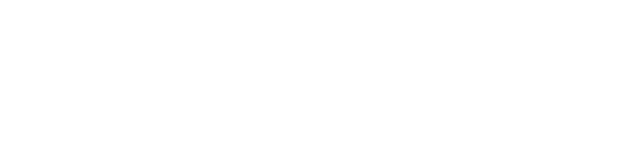
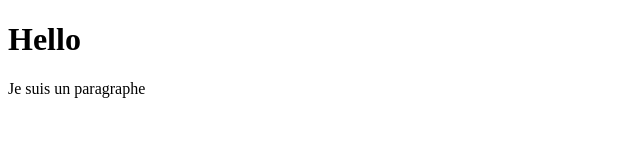
Before and after one commit to QuentinESGI-1A/ProjetGit3SRC2, a plain HTML site: page index.html in a window 1280 px wide. Shown: the whole page, without its empty margins (0-640 px from the left). Drawn offline with Linux system fonts and the light colour scheme.

```diff
--- a/index.html
+++ b/index.html
@@ -4,6 +4,8 @@
     <meta charset="UTF-8">
     <meta name="viewport" content="width=device-width, initial-scale=1.0">
     <title>Hello</title>
+    <h1>Hello</h1>
+    <p>Je suis un paragraphe</p>
 </head>
 <body>
 
```
